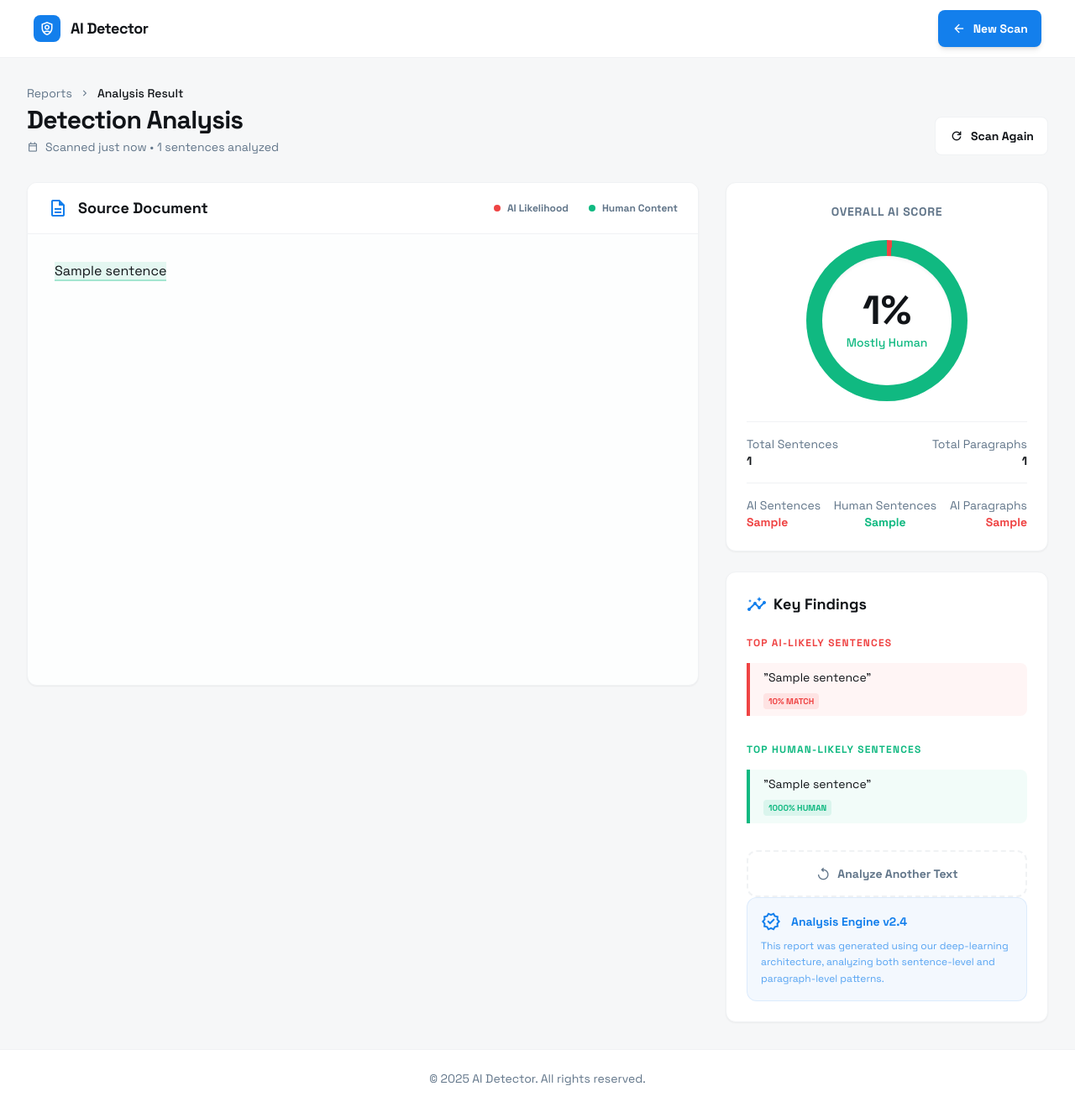
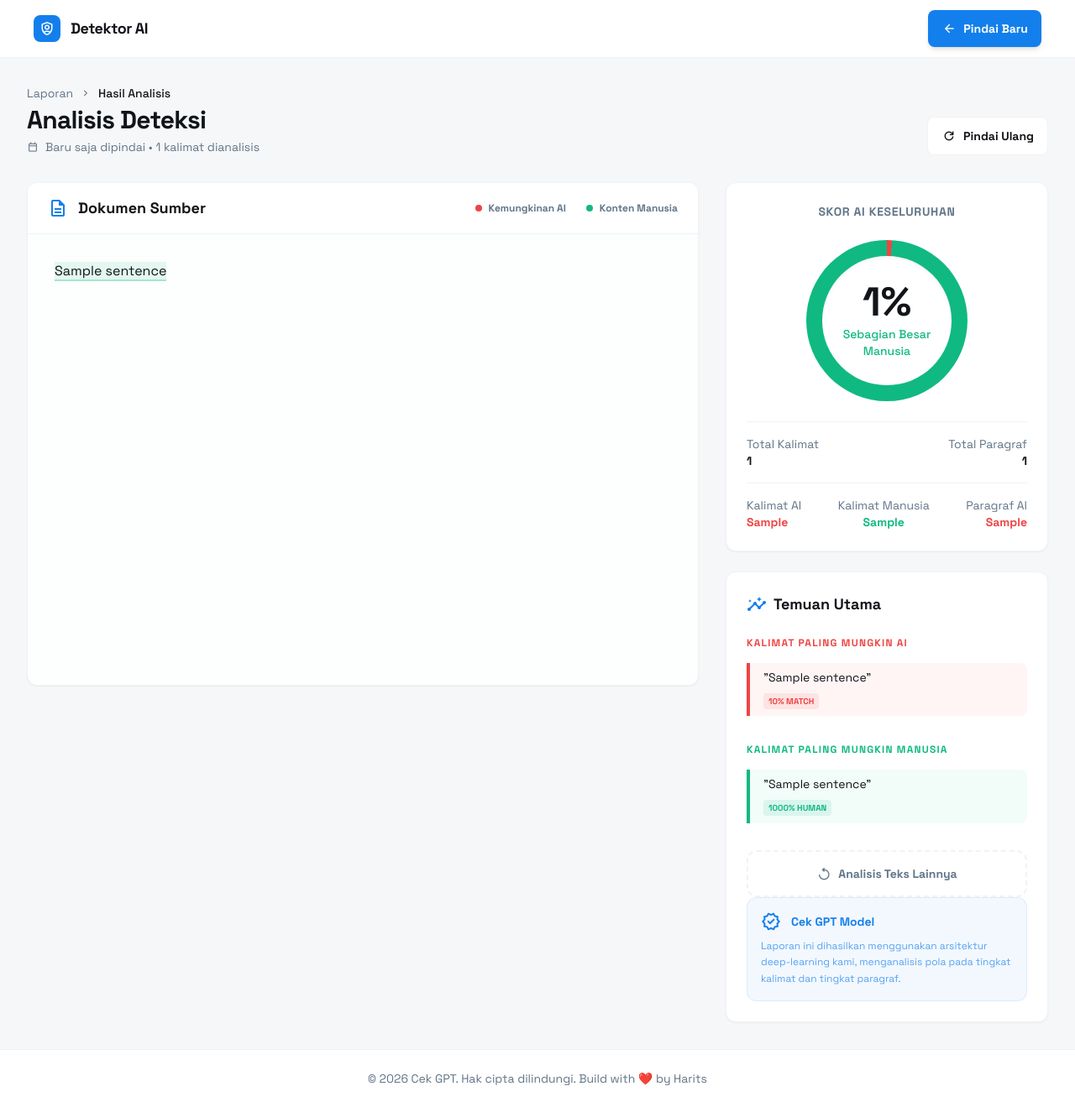
Before and after one commit to mharits-s/Essay-Detector-Website, a Flask app: template templates/output_stitch.html in a window 1280 px wide. Shown: the whole page at 84% size. Run offline with Flask 3, Linux system fonts and the light colour scheme; the template is opened without the code that fills it: most values are stand-ins (such as "Sample title", 1, 10 or a date in 2020); parts of the project's set-up code (start-up, migrations or seed data) failed here and were passed over; some libraries are stand-ins or nearby versions.

Commit message:
Update: New interface

```diff
--- a/templates/output_stitch.html
+++ b/templates/output_stitch.html
@@ -5,7 +5,7 @@
 <head>
     <meta charset="utf-8" />
     <meta content="width=device-width, initial-scale=1.0" name="viewport" />
-    <title>AI Detection Results - Detailed View V2</title>
+    <title>Hasil Deteksi AI - Tampilan Detail V2</title>
     <!-- Tailwind CSS -->
     <script src="https://cdn.tailwindcss.com?plugins=forms,container-queries"></script>
     <!-- Google Fonts -->
@@ -93,14 +93,14 @@
                     <div class="size-8 bg-primary text-white rounded-lg flex items-center justify-center">
                         <span class="material-symbols-outlined text-xl">shield_person</span>
                     </div>
-                    <h2 class="text-lg font-bold leading-tight tracking-tight">AI Detector</h2>
+                    <h2 class="text-lg font-bold leading-tight tracking-tight">Detektor AI</h2>
                 </a>
             </div>
             <div class="flex items-center gap-4">
                 <a href="/"
                     class="flex items-center gap-2 px-4 py-2 bg-primary text-white rounded-lg font-bold text-sm hover:bg-primary/90 transition-all shadow-md">
                     <span class="material-symbols-outlined text-lg">arrow_back</span>
-                    New Scan
+                    Pindai Baru
                 </a>
             </div>
         </header>
@@ -110,21 +110,21 @@
             <div class="flex flex-col md:flex-row md:items-end justify-between gap-4 mb-8">
                 <div class="space-y-1">
                     <div class="flex items-center gap-2 text-[#617589] text-sm">
-                        <a class="hover:text-primary" href="/">Reports</a>
+                        <a class="hover:text-primary" href="/">Laporan</a>
                         <span class="material-symbols-outlined text-sm">chevron_right</span>
-                        <span class="text-[#111418] font-medium">Analysis Result</span>
+                        <span class="text-[#111418] font-medium">Hasil Analisis</span>
                     </div>
-                    <h1 class="text-3xl font-black tracking-tight mt-2">Detection Analysis</h1>
+                    <h1 class="text-3xl font-black tracking-tight mt-2">Analisis Deteksi</h1>
                     <p class="text-[#617589] text-sm flex items-center gap-2">
                         <span class="material-symbols-outlined text-sm">calendar_today</span>
-                        Scanned just now • {{ results.statistics.total_sentences }} sentences analyzed
+                        Baru saja dipindai • {{ results.statistics.total_sentences }} kalimat dianalisis
                     </p>
                 </div>
                 <div class="flex gap-3">
                     <a href="/"
                         class="flex items-center gap-2 px-4 py-2 bg-white border border-[#f0f2f4] rounded-lg font-bold text-sm hover:shadow-sm transition-all">
                         <span class="material-symbols-outlined text-lg">refresh</span>
-                        Scan Again
+                        Pindai Ulang
                     </a>
                 </div>
             </div>
@@ -139,11 +139,11 @@
                             class="px-6 py-4 border-b border-[#f0f2f4] flex items-center justify-between bg-white sticky top-0 z-10">
                             <div class="flex items-center gap-3">
                                 <span class="material-symbols-outlined text-primary">description</span>
-                                <span class="font-bold text-lg">Source Document</span>
+                                <span class="font-bold text-lg">Dokumen Sumber</span>
                             </div>
                             <div class="flex items-center gap-2 text-xs font-bold text-[#617589]">
-                                <span class="size-2 rounded-full bg-ai-red"></span> AI Likelihood
-                                <span class="size-2 rounded-full bg-human-green ml-4"></span> Human Content
+                                <span class="size-2 rounded-full bg-ai-red"></span> Kemungkinan AI
+                                <span class="size-2 rounded-full bg-human-green ml-4"></span> Konten Manusia
                             </div>
                         </div>
                         <!-- Scrollable Content -->
@@ -152,7 +152,7 @@
                                 {% for sentence in results.sentences %}
                                 <span
                                     class="{% if sentence.class == 'AI' %}bg-ai-red/10 border-b-2 border-ai-red/30{% else %}bg-human-green/10 border-b-2 border-human-green/30{% endif %} cursor-help inline"
-                                    title="{{ '%.0f' | format(sentence.probability * 100) }}% {{ sentence.class }} Probability">{{
+                                    title="{{ '%.0f' | format(sentence.probability * 100) }}% Probabilitas {{ sentence.class }}">{{
                                     sentence.sentence }}</span>{{ " " }}
                                 {% endfor %}
                             </article>
@@ -163,7 +163,8 @@
                 <div class="lg:col-span-4 flex flex-col gap-6">
                     <!-- AI Score Card -->
                     <div class="bg-white rounded-xl shadow-sm border border-[#f0f2f4] p-6 text-center">
-                        <h3 class="font-bold text-sm uppercase tracking-wider text-[#617589] mb-6">Overall AI Score</h3>
+                        <h3 class="font-bold text-sm uppercase tracking-wider text-[#617589] mb-6">Skor AI Keseluruhan
+                        </h3>
                         <div class="flex justify-center mb-6">
                             <div class="donut-chart size-48" id="donutChart">
                                 <div class="donut-inner shadow-inner">
@@ -171,11 +172,11 @@
                                         results.statistics.ai_percentage | round | int }}%</span>
                                     <span class="text-sm font-medium mt-1" id="scoreLabel">
                                         {% if results.statistics.ai_percentage > 60 %}
-                                        <span class="text-ai-red">Highly Likely AI</span>
+                                        <span class="text-ai-red">Sangat Mungkin AI</span>
                                         {% elif results.statistics.ai_percentage > 40 %}
-                                        <span class="text-amber-500">Mixed Content</span>
+                                        <span class="text-amber-500">Konten Campuran</span>
                                         {% else %}
-                                        <span class="text-human-green">Mostly Human</span>
+                                        <span class="text-human-green">Sebagian Besar Manusia</span>
                                         {% endif %}
                                     </span>
                                 </div>
@@ -183,26 +184,26 @@
                         </div>
                         <div class="flex justify-between items-center text-sm border-t border-[#f0f2f4] pt-4 mt-4">
                             <div class="text-left">
-                                <p class="text-[#617589]">Total Sentences</p>
+                                <p class="text-[#617589]">Total Kalimat</p>
                                 <p class="font-bold">{{ results.statistics.total_sentences }}</p>
                             </div>
                             <div class="text-right">
-                                <p class="text-[#617589]">Total Paragraphs</p>
+                                <p class="text-[#617589]">Total Paragraf</p>
                                 <p class="font-bold">{{ results.statistics.total_paragraphs }}</p>
                             </div>
                         </div>
                         <!-- Paragraph classification summary -->
                         <div class="flex justify-between items-center text-sm border-t border-[#f0f2f4] pt-4 mt-4">
                             <div class="text-left">
-                                <p class="text-[#617589]">AI Sentences</p>
+                                <p class="text-[#617589]">Kalimat AI</p>
                                 <p class="font-bold text-ai-red">{{ results.statistics.ai_sentences }}</p>
                             </div>
                             <div class="text-center">
-                                <p class="text-[#617589]">Human Sentences</p>
+                                <p class="text-[#617589]">Kalimat Manusia</p>
                                 <p class="font-bold text-human-green">{{ results.statistics.human_sentences }}</p>
                             </div>
                             <div class="text-right">
-                                <p class="text-[#617589]">AI Paragraphs</p>
+                                <p class="text-[#617589]">Paragraf AI</p>
                                 <p class="font-bold text-ai-red">{{ results.statistics.ai_paragraphs }}</p>
                             </div>
                         </div>
@@ -211,13 +212,13 @@
                     <div class="bg-white rounded-xl shadow-sm border border-[#f0f2f4] p-6 flex-1">
                         <h3 class="font-bold text-lg mb-6 flex items-center gap-2">
                             <span class="material-symbols-outlined text-primary">insights</span>
-                            Key Findings
+                            Temuan Utama
                         </h3>
                         <!-- Top AI Likely -->
                         {% if results.top_ai %}
                         <div class="mb-8">
-                            <p class="text-xs font-black uppercase text-ai-red tracking-widest mb-4">Top AI-Likely
-                                Sentences</p>
+                            <p class="text-xs font-black uppercase text-ai-red tracking-widest mb-4">Kalimat Paling
+                                Mungkin AI</p>
                             <div class="space-y-4">
                                 {% for item in results.top_ai %}
                                 <div
@@ -238,8 +239,8 @@
                         <!-- Top Human Likely -->
                         {% if results.top_human %}
                         <div>
-                            <p class="text-xs font-black uppercase text-human-green tracking-widest mb-4">Top
-                                Human-Likely Sentences</p>
+                            <p class="text-xs font-black uppercase text-human-green tracking-widest mb-4">Kalimat
+                                Paling Mungkin Manusia</p>
                             <div class="space-y-4">
                                 {% for item in results.top_human %}
                                 <div
@@ -259,18 +260,18 @@
                             <a href="/"
                                 class="w-full mt-8 py-3 border-2 border-dashed border-[#f0f2f4] rounded-xl text-sm font-bold text-[#617589] hover:bg-slate-50 hover:border-primary/30 hover:text-primary transition-all flex items-center justify-center gap-2">
                                 <span class="material-symbols-outlined text-lg">replay</span>
-                                Analyze Another Text
+                                Analisis Teks Lainnya
                             </a>
                         </div>
                         <!-- Meta Data Card -->
                         <div class="bg-primary/5 rounded-xl border border-primary/10 p-4">
                             <div class="flex items-center gap-3 text-primary">
                                 <span class="material-symbols-outlined">verified</span>
-                                <span class="text-sm font-bold">Analysis Engine v2.4</span>
+                                <span class="text-sm font-bold">Cek GPT Model</span>
                             </div>
                             <p class="text-xs text-primary/70 mt-2 leading-relaxed">
-                                This report was generated using our deep-learning architecture, analyzing both
-                                sentence-level and paragraph-level patterns.
+                                Laporan ini dihasilkan menggunakan arsitektur deep-learning kami, menganalisis pola
+                                pada tingkat kalimat dan tingkat paragraf.
                             </p>
                         </div>
                     </div>
@@ -279,7 +280,7 @@
         <!-- Footer -->
         <footer class="bg-white border-t border-[#f0f2f4] py-6 px-10">
             <div class="max-w-[1440px] mx-auto flex items-center justify-center">
-                <p class="text-[#617589] text-sm">© 2025 AI Detector. All rights reserved.</p>
+            <p class="text-[#617589] text-sm">© 2026 Cek GPT. Hak cipta dilindungi. Build with <span class="text-ai-red">❤️</span> by Harits</p>
             </div>
         </footer>
     </div>
```
Also changed, not shown: templates/input_stitch.html (+46 -33 lines).
